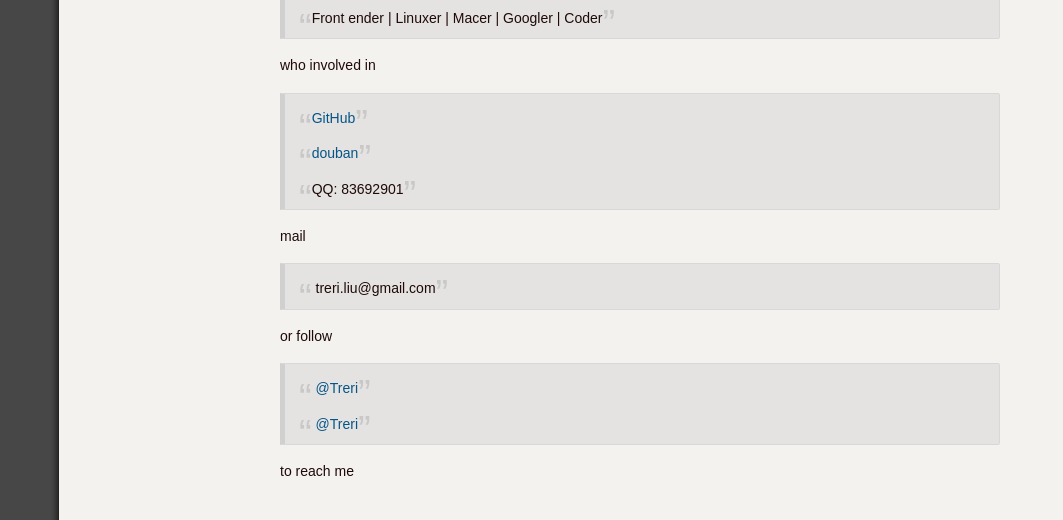
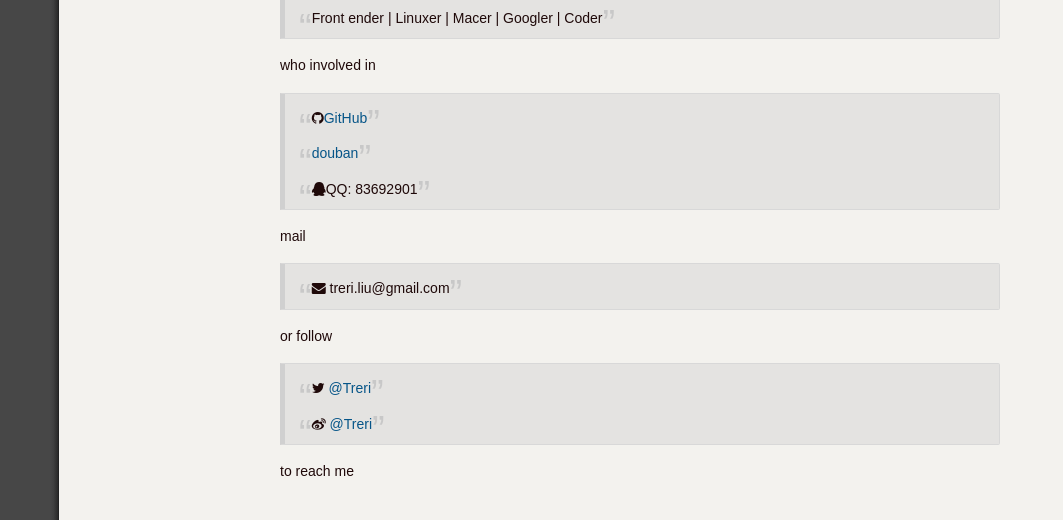
Before and after one commit to wyntau/wyntau.github.io, a Jekyll site: the page built from contact.html, in a window 1280 px wide. Shown: the part 316-836 px from the top of the page, without its empty margins (0-1063 px from the left). Built offline with Jekyll 4.4.1, drawn with Linux system fonts in a browser that asks for light colours; some web fonts are replaced; comment, search, counter and statistics services are not loaded.

Commit message:
update contact icon

```diff
--- a/contact.html
+++ b/contact.html
@@ -18,20 +18,20 @@ GAE(micolog) --> WordPress --> Jekyll</p>
 
 <p>who involved in</p>
 
-<blockquote><p><i class="icon-github"></i><a href="https://github.com/Treri">GitHub</a></p>
+<blockquote><p><i class="fa fa-github"></i><a href="https://github.com/Treri">GitHub</a></p>
 
 <p><a href="http://www.douban.com/people/lwent/">douban</a></p>
 
-<p><i class="icon-qq"></i>QQ: 83692901</p></blockquote>
+<p><i class="fa fa-qq"></i>QQ: 83692901</p></blockquote>
 
 <p>mail</p>
 
-<blockquote><p><i class="icon-gmail"></i> treri.liu@gmail.com</p></blockquote>
+<blockquote><p><i class="fa fa-envelope"></i> treri.liu@gmail.com</p></blockquote>
 
 <p>or follow</p>
 
-<blockquote><p><i class="icon-twitter"></i> <a href="https://twitter.com/treri_liu">@Treri</a></p>
+<blockquote><p><i class="fa fa-twitter"></i> <a href="https://twitter.com/treri_liu">@Treri</a></p>
 
-<p><i class="icon-weibo"></i> <a href="http://weibo.com/leftupme">@Treri</a></p></blockquote>
+<p><i class="fa fa-weibo"></i> <a href="http://weibo.com/leftupme">@Treri</a></p></blockquote>
 
 <p>to reach me</p>
```
